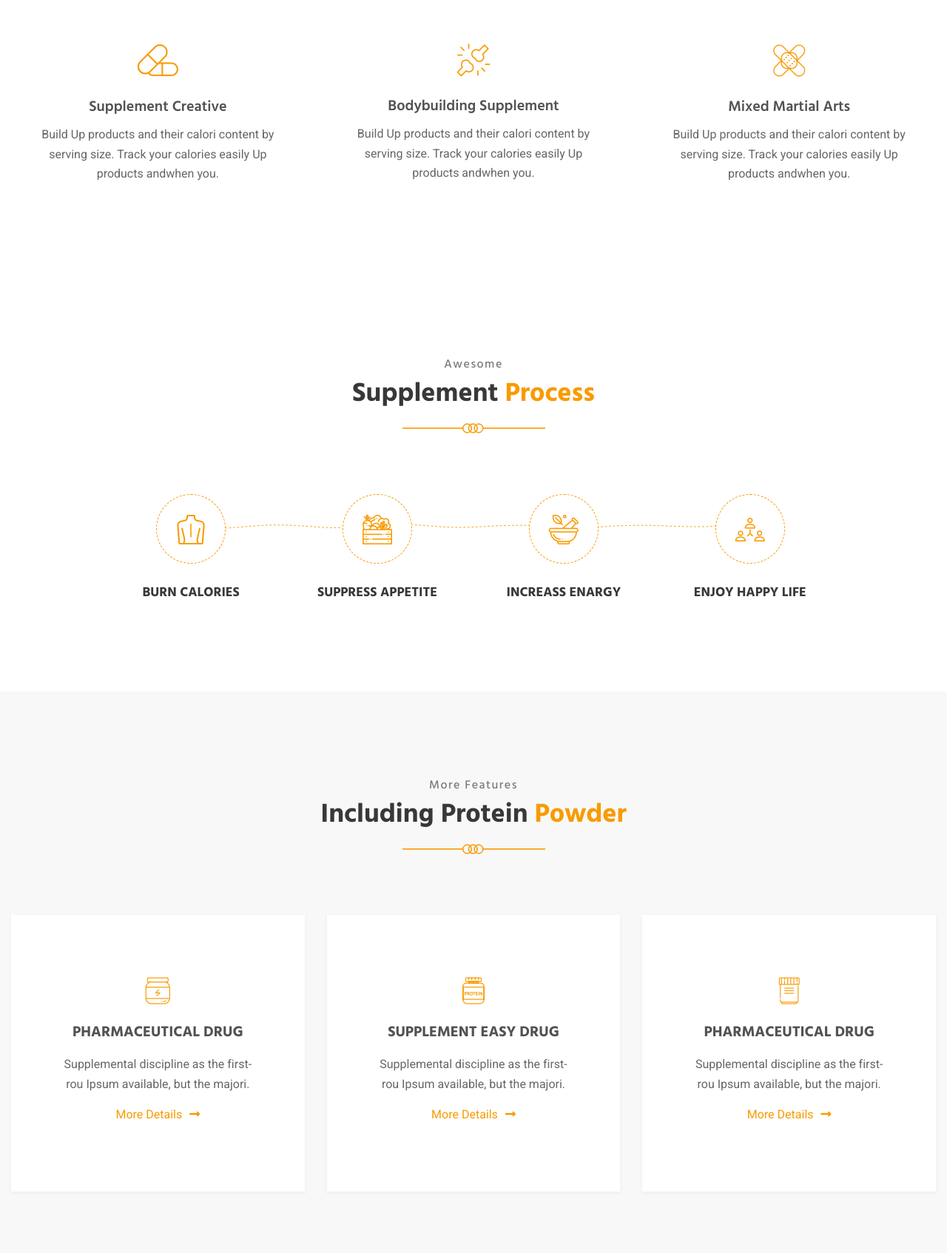
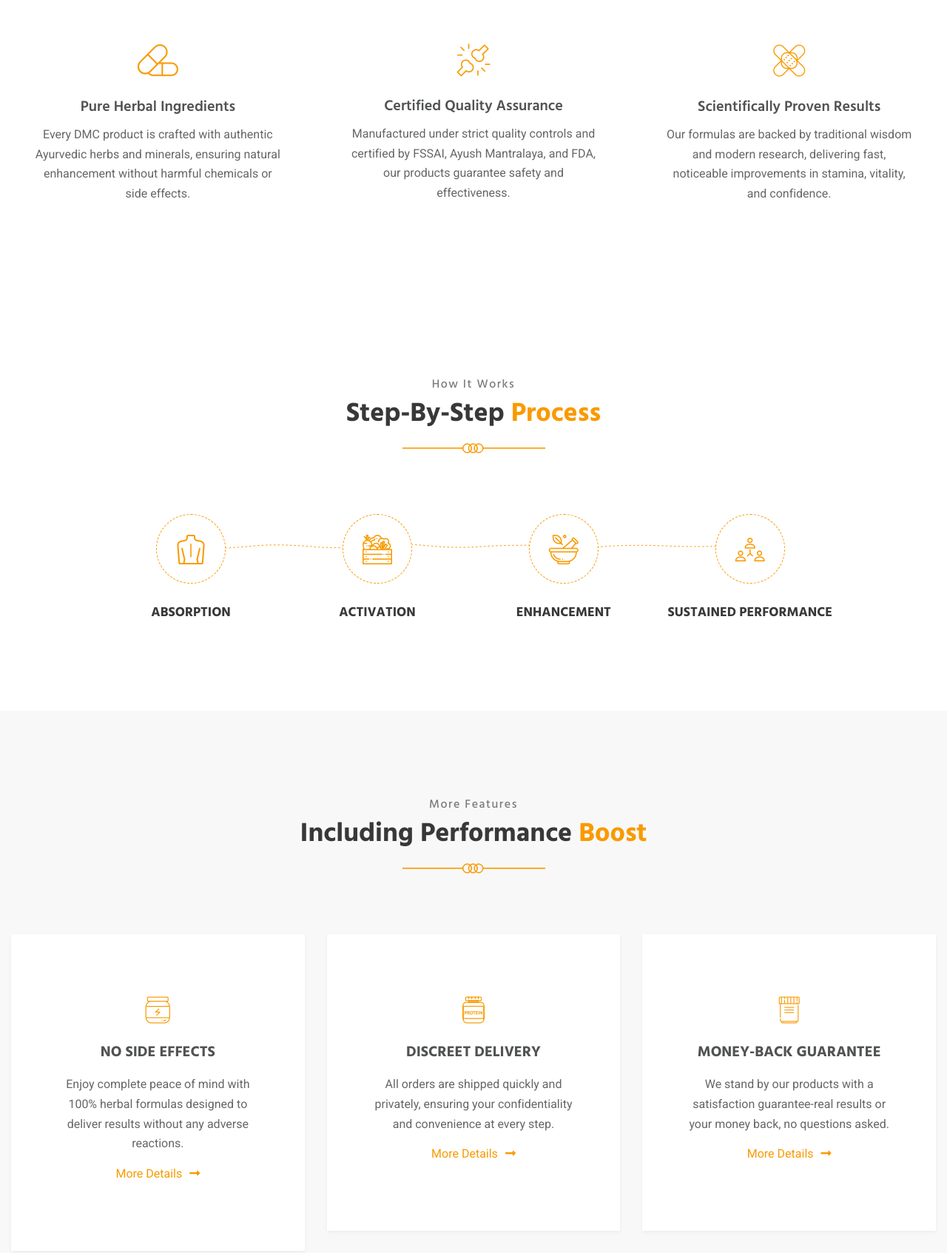
Before and after one commit to Otaku-Om/freelance-demo, a plain HTML site: page feature.html in a window 1280 px wide. Shown: the part 460-2154 px from the top of the page at 74% size. Drawn offline with Linux system fonts and the light colour scheme; some packages are replaced by stand-ins of ours.

Commit message:
Update feature.html

```diff
--- a/feature.html
+++ b/feature.html
@@ -125,7 +125,8 @@
 										<a href="productlist3.html">Product</a>
 										<ul class="sub-menu">
 											<li><a href="productlist3.html">Productlist</a></li>
-											<li><a href="product-detail.html">Product Detail</a></li>
+											<li><a href="product-detail1.html">Vidyut Men Capsules</a></li>
+											<li><a href="product-detail2.html">Madanand Tila Oil</a></li>
 										</ul>
 									</li>
 									<!-- <li>
@@ -226,7 +227,8 @@
 						<a href="productlist1.html" class="dropdownlink">Productlist</a>
 						<ul class="submenuItems">
 							<li><i class="flaticon-right-arrow-angle"></i><a href="productlist1.html">Productlist</a></li>
-							<li><i class="flaticon-right-arrow-angle"></i><a href="product-detail.html">Product Detail</a></li>
+							<li><i class="flaticon-right-arrow-angle"></i><a href="product-detail1.html">Vidyut Men Capsules</a></li>
+							<li><i class="flaticon-right-arrow-angle"></i><a href="product-detail2.html">Madanand Tila Oil</a></li>
 						</ul>
 					</li>
 					<!-- <li>
@@ -293,24 +295,24 @@
 					<div class="col-md-4">
 						<div class="single_service_two">
 							<span class="flaticon-animals"></span>
-							<h6>Supplement Creative</h6>
-							<p>Build Up products and their calori content by serving size. Track your calories easily Up products andwhen you.</p>
+							<h6>Pure Herbal Ingredients</h6>
+							<p>Every DMC product is crafted with authentic Ayurvedic herbs and minerals, ensuring natural enhancement without harmful chemicals or side effects.</p>
 						</div>
 					</div>
 
 					<div class="col-md-4">
 						<div class="single_service_two">
 							<span class="flaticon-medical"></span>
-							<h6>Bodybuilding Supplement</h6>
-							<p>Build Up products and their calori content by serving size. Track your calories easily Up products andwhen you.</p>
+							<h6>Certified Quality Assurance</h6>
+							<p>Manufactured under strict quality controls and certified by FSSAI, Ayush Mantralaya, and FDA, our products guarantee safety and effectiveness.</p>
 						</div>
 					</div>
 
 					<div class="col-md-4">
 						<div class="single_service_two">
 							<span class="flaticon-band-aid"></span>
-							<h6>Mixed Martial Arts</h6>
-							<p>Build Up products and their calori content by serving size. Track your calories easily Up products andwhen you.</p>
+							<h6>Scientifically Proven Results</h6>
+							<p>Our formulas are backed by traditional wisdom and modern research, delivering fast, noticeable improvements in stamina, vitality, and confidence.</p>
 						</div>
 					</div>
 				</div>
@@ -325,8 +327,8 @@
 		<section class="work_process_area section_padding">
 			<div class="vigo_container_two">
 				<div class="section_title text-center">
-					<span>Awesome</span>
-					<h2>Supplement <span>Process</span></h2>
+					<span>How It Works</span>
+					<h2>Step-by-Step <span>Process</span></h2>
 					<img class="svg" src="assets/img/title-center.svg" alt="tt">
 				</div>
 				<div class="col-xl-10 offset-xl-1">
@@ -337,25 +339,25 @@
 							<div class="process_icon">
 								<span class="flaticon-human-back"></span>
 							</div>
-							<h6>Burn Calories</h6>
+							<h6>Absorption</h6>
 						</li>
 						<li class="single_process">
 							<div class="process_icon">
 								<span class="flaticon-vegetables"></span>
 							</div>
-							<h6>Suppress Appetite</h6>
+							<h6>Activation</h6>
 						</li>
 						<li class="single_process">
 							<div class="process_icon">
 								<span class="flaticon-mortar"></span>
 							</div>
-							<h6>Increass Enargy</h6>
+							<h6>Enhancement</h6>
 						</li>
 						<li class="single_process">
 							<div class="process_icon">
 								<span class="flaticon-network"></span>
 							</div>
-							<h6>enjoy Happy Life</h6>
+							<h6>Sustained Performance</h6>
 						</li>
 					</ul>
 				</div>
@@ -372,15 +374,15 @@
 			<div class="vigo_container_two">
 				<div class="section_title text-center">
 					<span>more features</span>
-					<h2>including protein <span>powder</span></h2>
+					<h2>including performance <span>boost</span></h2>
 					<img class="svg" src="assets/img/title-center.svg" alt="tt">
 				</div>
 				<div class="row">
 					<div class="col-12 col-md-4">
 						<div class="single_feature_3">
 							<span class="flaticon-supplement"></span>
-							<h6>Pharmaceutical drug</h6>
-							<p>Supplemental discipline as the first-rou Ipsum available, but the majori.</p>
+							<h6>No Side Effects</h6>
+							<p>Enjoy complete peace of mind with 100% herbal formulas designed to deliver results without any adverse reactions.</p>
 							<a href="product-detail.html">More Details<i class="fas fa-long-arrow-alt-right"></i> </a>
 						</div>
 					</div>
@@ -388,8 +390,8 @@
 					<div class="col-12 col-md-4">
 						<div class="single_feature_3">
 							<span class="flaticon-proteins-1"></span>
-							<h6>supplement easy drug</h6>
-							<p>Supplemental discipline as the first-rou Ipsum available, but the majori.</p>
+							<h6>Discreet Delivery</h6>
+							<p>All orders are shipped quickly and privately, ensuring your confidentiality and convenience at every step.</p>
 							<a href="product-detail.html">More Details<i class="fas fa-long-arrow-alt-right"></i> </a>
 						</div>
 					</div>
@@ -397,8 +399,8 @@
 					<div class="col-12 col-md-4">
 						<div class="single_feature_3">
 							<span class="flaticon-proteins"></span>
-							<h6>Pharmaceutical drug</h6>
-							<p>Supplemental discipline as the first-rou Ipsum available, but the majori.</p>
+							<h6>Money-Back Guarantee</h6>
+							<p>We stand by our products with a satisfaction guarantee-real results or your money back, no questions asked.</p>
 							<a href="product-detail.html">More Details<i class="fas fa-long-arrow-alt-right"></i> </a>
 						</div>
 					</div>
```
